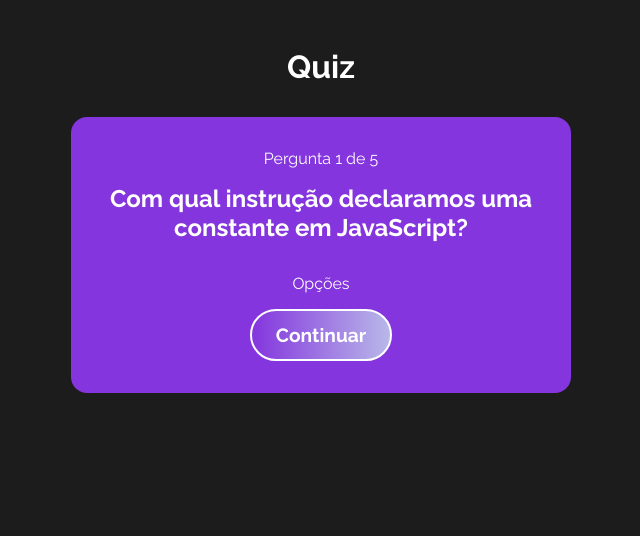
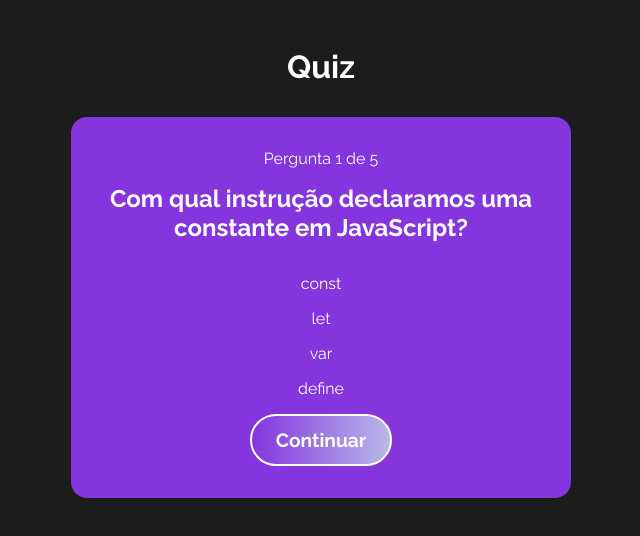
Before and after one commit to anacperdigao/quiz-com-react, a React (Create React App) app: page / in a window 1280 px wide. Both pictures are taken after a click on the button "Iniciar". Shown: the top 536 px of the page, without its empty margins (319-959 px from the left). Built offline with nearby package versions, Linux system fonts and the light colour scheme.

Commit message:
feat: component Options

```diff
--- /dev/null
+++ b/src/components/Options/index.jsx
@@ -0,0 +1,16 @@
+import React, { useContext } from "react";
+import { QuizContext } from "../../context/quiz";
+import * as S from './styles'
+
+const Options = ({option}) => {
+
+    const [quizState, dispatch] = useContext(QuizContext)
+
+  return (
+    <div>
+        <S.Paragraph>{option}</S.Paragraph>
+    </div>
+  )
+}
+
+export default Options
--- /dev/null
+++ b/src/components/Options/styles.js
@@ -0,0 +1,5 @@
+import styled from 'styled-components'
+
+export const Paragraph = styled.p`
+    margin-bottom: 1rem;
+`
--- a/src/components/Question/index.jsx
+++ b/src/components/Question/index.jsx
@@ -1,5 +1,6 @@
 import React, { useContext } from 'react'
 import { QuizContext } from '../../context/quiz'
+import Options from '../Options'
 import * as S from './styles'
 
 
@@ -15,7 +16,9 @@
         <S.Paragraph>Pergunta {quizState.currentQuestion + 1} de {quizState.questions.length}</S.Paragraph>
         <S.Subtitle>{currentQuestion.question}</S.Subtitle>
         <div>
-            <S.Paragraph>Opções</S.Paragraph>
+            {currentQuestion.options.map(option =>
+                <Options option = {option} key = {option} />
+            )}
         </div>
         <S.ButtonQuestions onClick={() => dispatch({type: 'CHANGE_QUESTION'})}>Continuar</S.ButtonQuestions>
     </S.QuestionsDiv>
```
